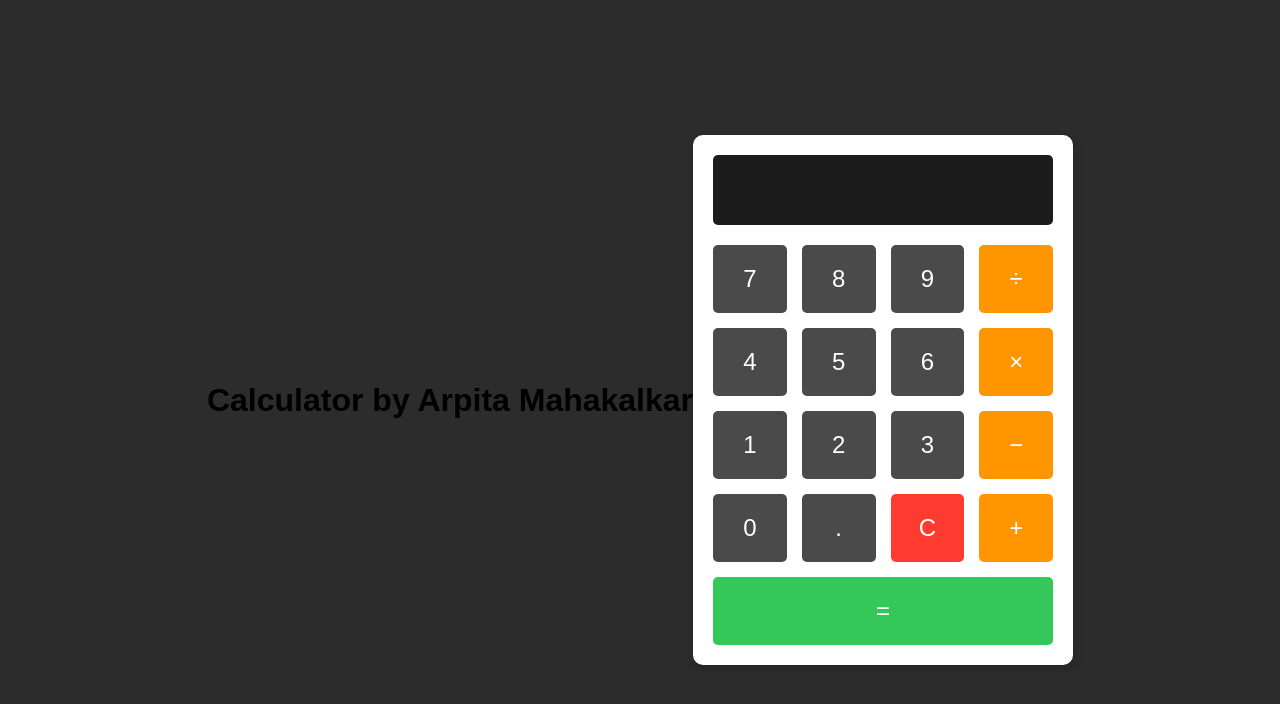
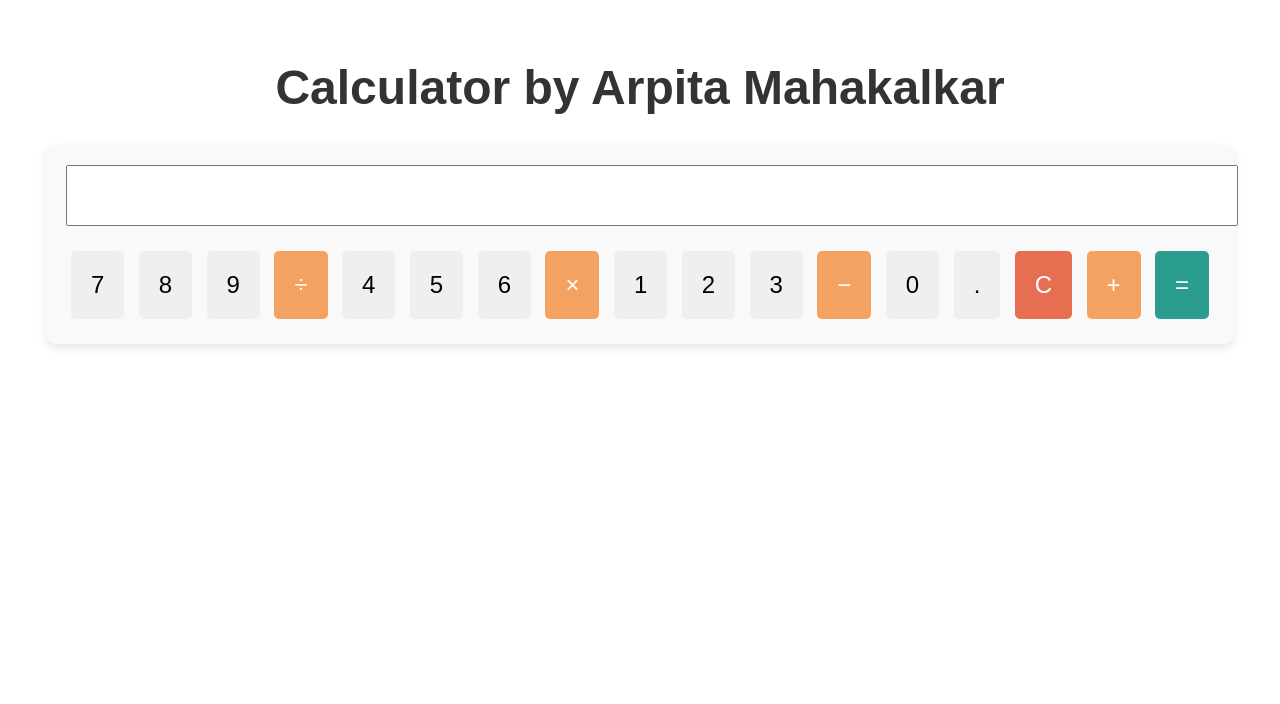
Before and after one commit to Arpita0435/Calculator, a plain HTML site: page index.html in a window 1280 px wide. Drawn offline with Linux system fonts and the light colour scheme.

Commit message:
style.css

```diff
--- a/style.css
+++ b/style.css
@@ -1,77 +1,57 @@
+
 body {
     font-family: Arial, sans-serif;
-    background-color: #2C2C2C;
-    display: flex;
-    justify-content: center;
-    align-items: center;
-    height: 100vh;
-    margin: 0;
+    text-align: center;
+    padding: 20px;
+}
+
+.title {
+    font-size: 3em;
+    font-weight: bold;
+    margin-bottom: 30px;
+    color: #333;
 }
 
 .calculator {
-    background: white;
+    display: inline-block;
+    padding: 20px;
     border-radius: 10px;
-    box-shadow: 0 4px 10px rgba(0, 0, 0, 0.2);
-    padding: 20px;
-    width: 340px; /* Slightly wider for better button spacing */
+    box-shadow: 0 4px 10px rgba(0, 0, 0, 0.1);
+    background-color: #f9f9f9;
 }
 
 .calculator-display {
     width: 100%;
-    height: 70px;
-    background: #1C1C1C;
+    padding: 10px;
+    font-size: 2em;
+    text-align: right;
+    margin-bottom: 20px;
+}
+
+.calculator-keys button {
+    font-size: 1.5em;
+    padding: 20px;
+    margin: 5px;
     border: none;
     border-radius: 5px;
-    margin-bottom: 20px;
-    font-size: 2.5rem;
-    text-align: right;
-    padding: 10px;
-    box-sizing: border-box;
+    cursor: pointer;
+}
+
+.calculator-keys button.operator {
+    background-color: #f4a261;
     color: white;
 }
 
-.calculator-keys {
-    display: grid;
-    grid-template-columns: repeat(4, 1fr); /* Four equal columns */
-    gap: 15px; /* Add spacing between buttons */
+.calculator-keys button.clear {
+    background-color: #e76f51;
+    color: white;
 }
 
-button {
-    font-size: 1.5rem;
-    padding: 20px; /* Bigger buttons for better usability */
-    border: none;
-    background: #4A4A4A;
+.calculator-keys button.equal {
+    background-color: #2a9d8f;
     color: white;
-    border-radius: 5px;
-    cursor: pointer;
-    transition: background 0.3s ease;
 }
 
-button:hover {
-    background: #0056b3;
+.calculator-keys button:hover {
+    opacity: 0.8;
 }
-
-button.operator {
-    background: #FF9500;
-}
-
-button.operator:hover {
-    background: #CC7700;
-}
-
-button.clear {
-    background: #FF3B30;
-}
-
-button.clear:hover {
-    background: #D63226;
-}
-
-button.equal {
-    background: #34C759;
-    grid-column: span 4; /* Equal button spans the full width */
-}
-
-button.equal:hover {
-    background: #28A745;
-}
```
